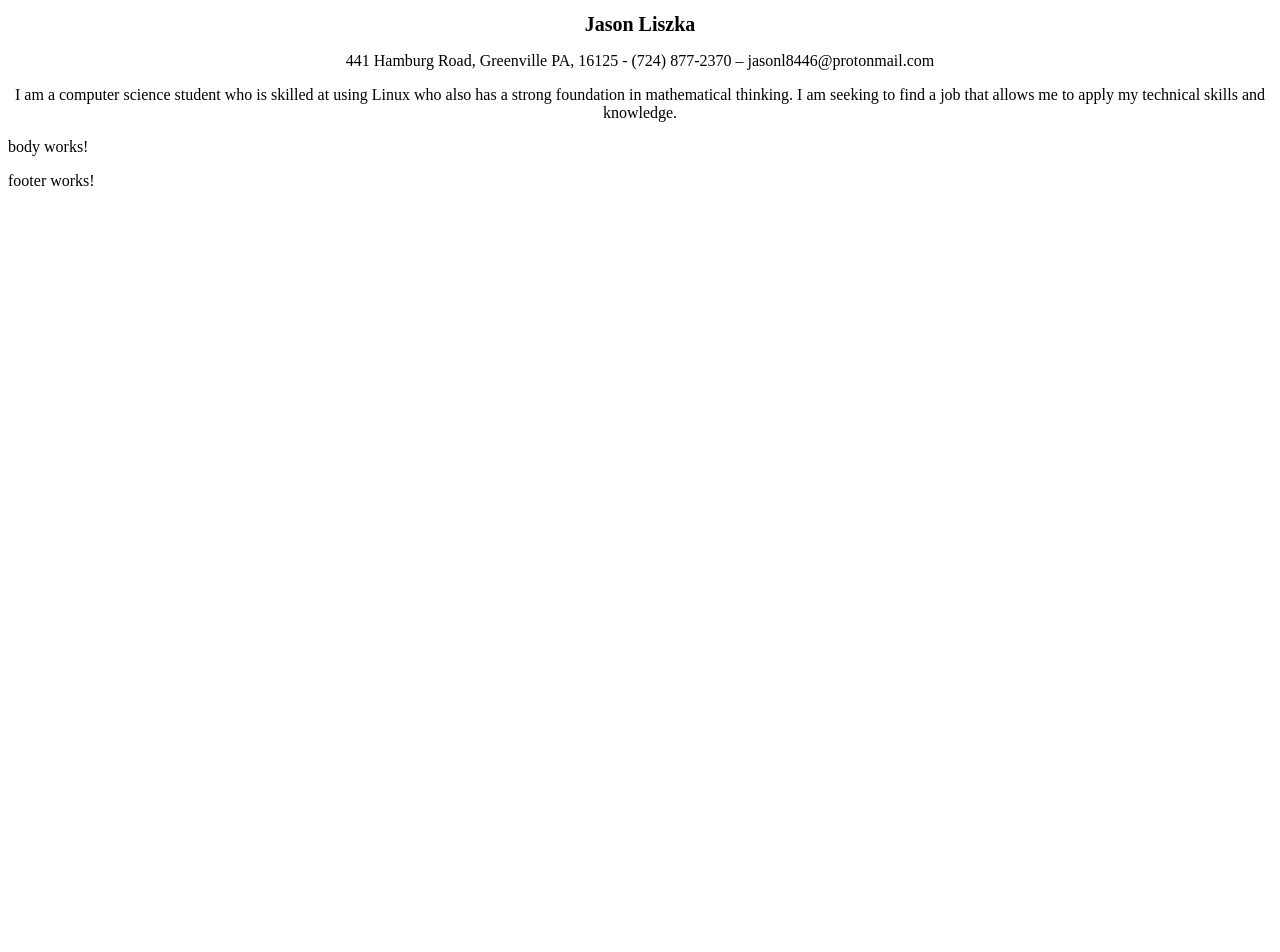
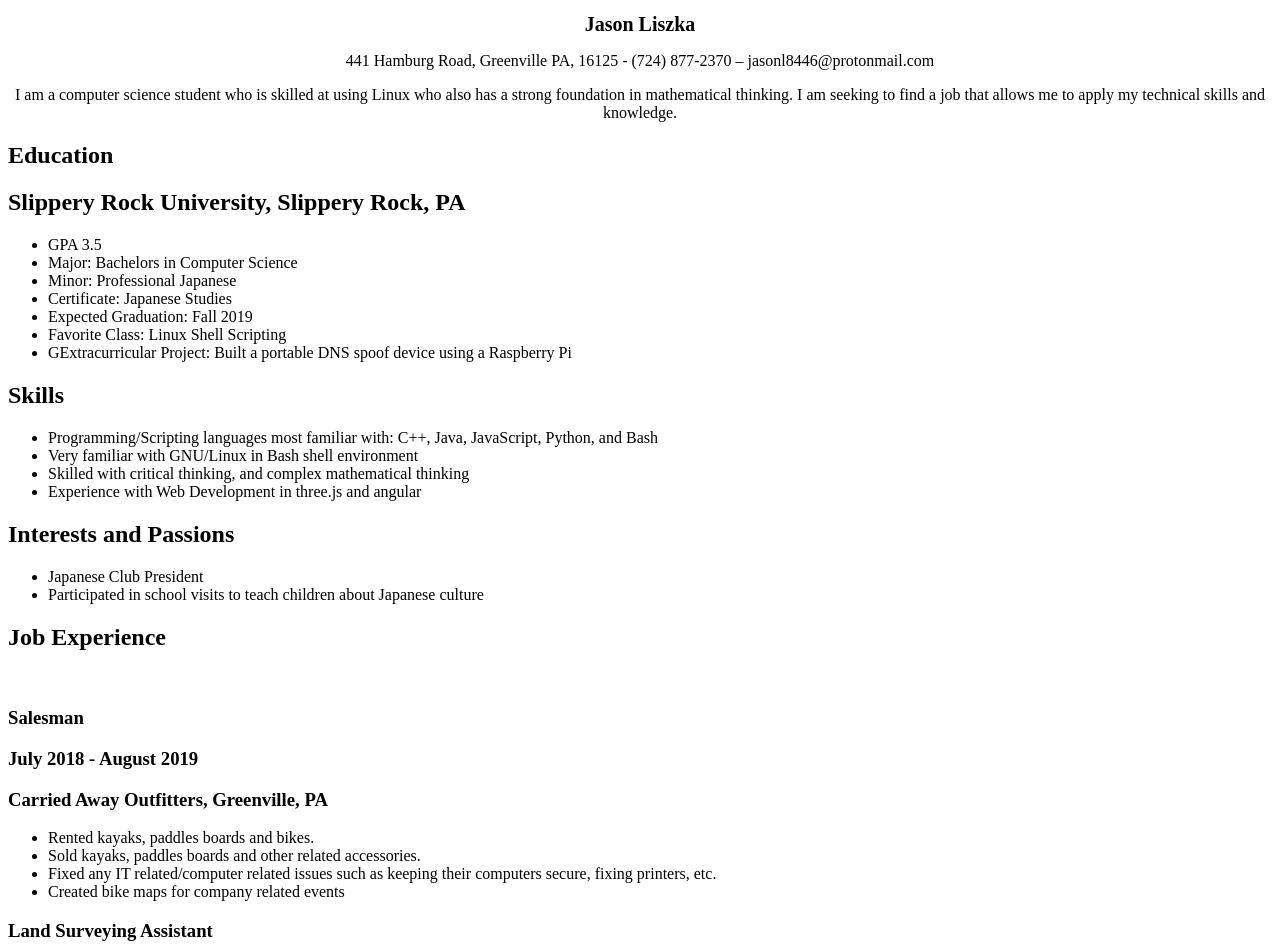
Before and after one commit to jtl1015/resume, an Angular app: page / in a window 1280 px wide. Shown: the top 952 px of the page. Before the commit the page ends 800 px from the top, so only its background shows below. Built offline with nearby package versions, Linux system fonts and the light colour scheme.

Commit message:
Added Text for Body

```diff
--- a/src/app/body/body.component.html
+++ b/src/app/body/body.component.html
@@ -1 +1,49 @@
-<p>body works!</p>
+<h2> Education </h2>
+
+<h2> Slippery Rock University, Slippery Rock, PA </h2>
+
+<ul>
+  <li> GPA 3.5 </li>
+  <li> Major: Bachelors in Computer Science </li>
+  <li> Minor: Professional Japanese </li>
+  <li> Certificate: Japanese Studies </li>
+  <li> Expected Graduation: Fall 2019 </li>
+  <li> Favorite Class: Linux Shell Scripting </li>
+  <li> GExtracurricular Project: Built a portable DNS spoof device using a Raspberry Pi </li>
+</ul>
+
+<h2> Skills </h2>
+
+<ul>
+  <li> Programming/Scripting languages most familiar with: C++, Java, JavaScript, Python, and Bash </li>
+  <li> Very familiar with GNU/Linux in Bash shell environment </li>
+  <li> Skilled with critical thinking, and complex mathematical thinking </li>
+  <li> Experience with Web Development in three.js and angular </li>
+</ul>
+
+<h2> Interests and Passions </h2>
+
+<ul>
+  <li> Japanese Club President </li>
+  <li> Participated in school visits to teach children about Japanese culture </li>
+</ul>
+
+<h2> Job Experience </h2>
+<br>
+<h3> Salesman </h3>
+<h3> July 2018 - August 2019 </h3>
+<h3> Carried Away Outfitters, Greenville, PA </h3>
+<ul>
+  <li>Rented kayaks, paddles boards and bikes. </li>
+  <li>Sold kayaks, paddles boards and other related accessories. </li>
+  <li>Fixed any IT related/computer related issues such as keeping their computers secure, fixing printers, etc. </li>
+  <li>Created bike maps for company related events</li>
+</ul>
+
+<h3> Land Surveying Assistant </h3>
+<h3> July 2017 – September 2017 </h3>
+<h3> Sorg Surveying, Greenville, PA </h3>
+<ul>
+  <li> Assisted in carrying equipment, setting up equipment, etc over long distances </li>
+  <li> Measured dimensions of houses, barns, and other buildings </li>
+</ul>
```
